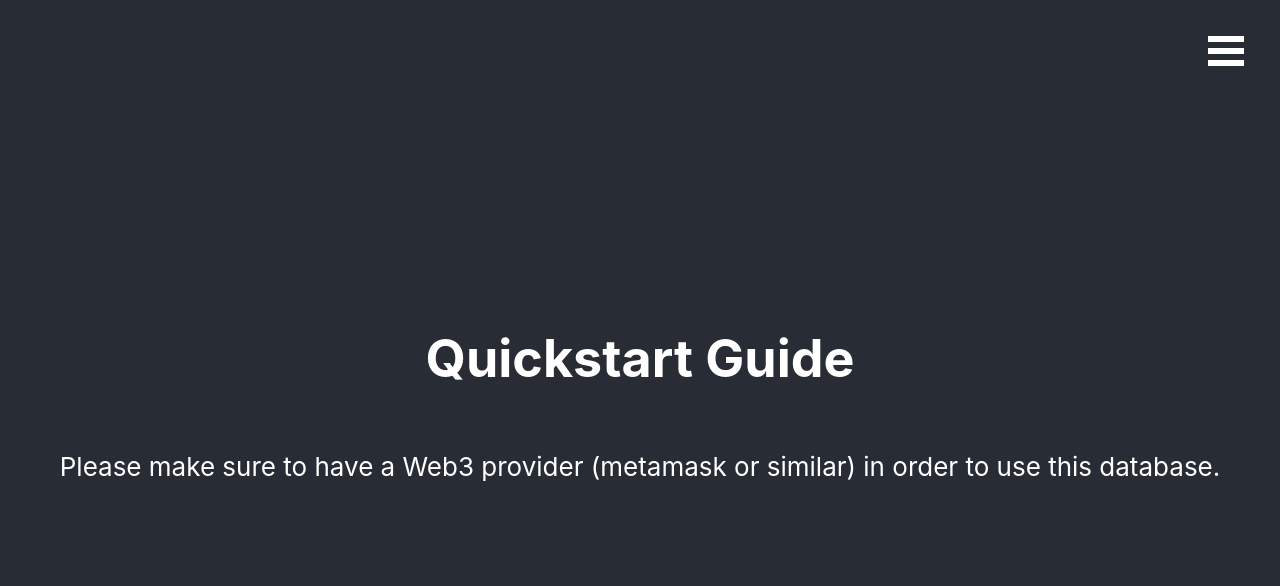
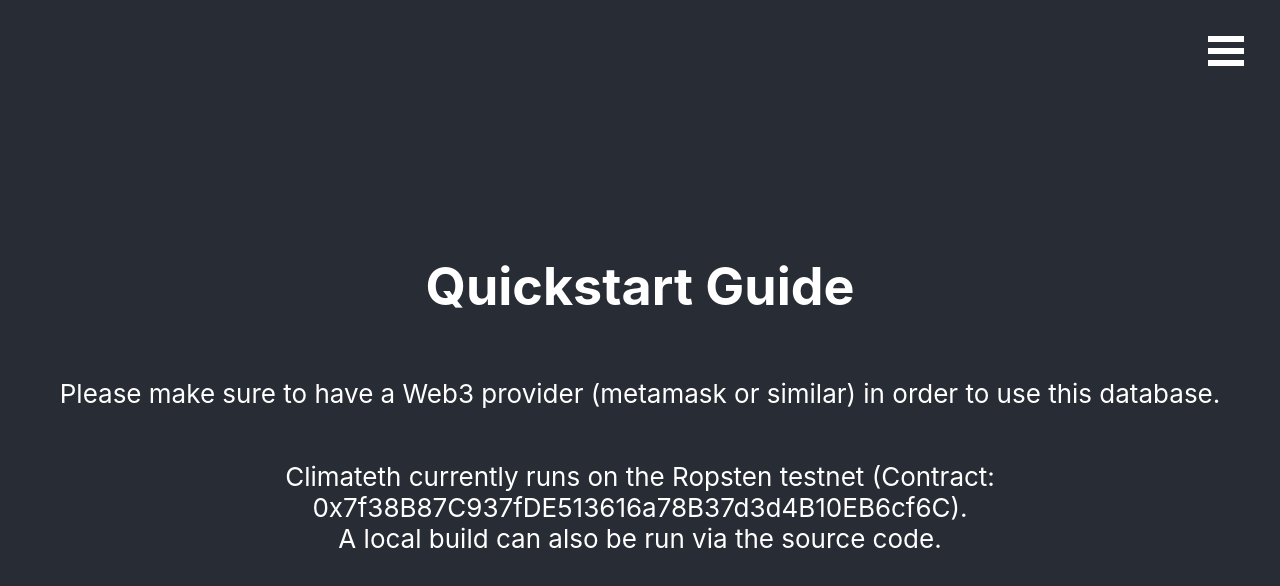
Before and after one commit to ryoungblom/climateth, a React (Create React App) app: page /help in a window 1280 px wide. Shown: the top 586 px of the page. Built offline with nearby package versions, Linux system fonts and the light colour scheme.

Commit message:
Web3 provider alert

```diff
--- a/src/pages/help.js
+++ b/src/pages/help.js
@@ -18,6 +18,11 @@
             Please make sure to have a Web3 provider (metamask or similar) in order to use this database.
           </p>
 
+          <p>
+            Climateth currently runs on the Ropsten testnet (Contract: 0x7f38B87C937fDE513616a78B37d3d4B10EB6cf6C). <br />
+            A local build can also be run via the source code.
+          </p>
+
         </header>
       </div>
 
--- a/src/pages/home.js
+++ b/src/pages/home.js
@@ -103,11 +103,12 @@
         {this.state.web3 ?
           <div>
             <p>
-              Welcome to <code>Climateth</code>
+              Welcome to <code>Climateth</code><br />
+              An Extra-Jurisdictional Carbon Emissions Database
             </p>
             <img src={logo} className="App-logo" alt="logo" />
             <p>
-              An Extra-Jurisdictional Carbon Emissions Database
+              Carbon data currently stored on the Ropsten (Ethereum) testnet.
             </p>
             <a
               className="App-link"
```
